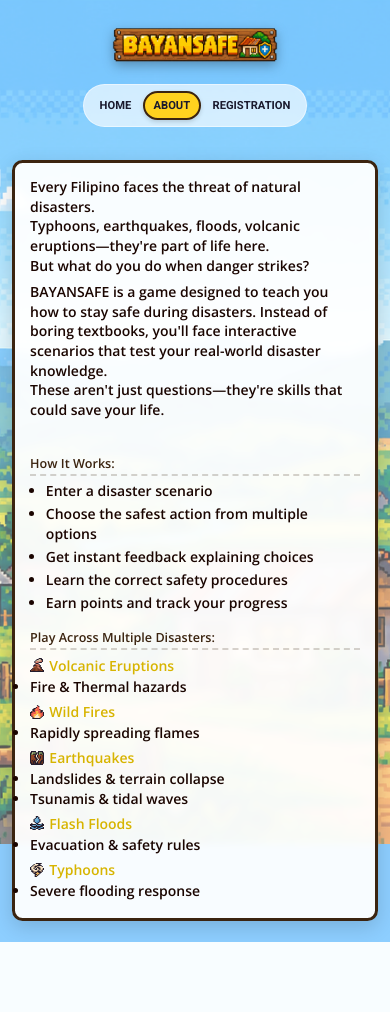
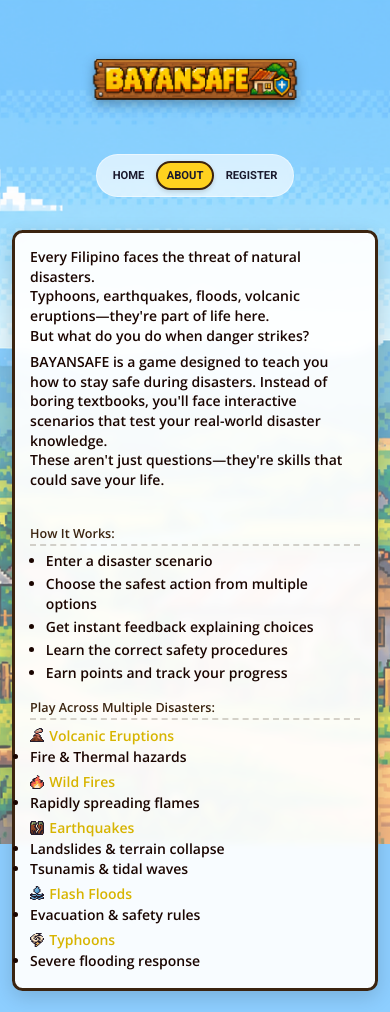
Before and after one commit to Kean-Versoza/BAYANSAFE, a Flask app: page /about in a window 390 px wide. Before the commit the page ends 942 px from the top, so only its background shows below. Run offline with Flask 3, Linux system fonts and the light colour scheme.

Commit message:
oct 14 | 7:23pm

```diff
--- a/static/style.css
+++ b/static/style.css
@@ -13,6 +13,9 @@
     --text: #1a1a2e;
     --parchment: rgba(255, 255, 255, 0.92);
     --topbar-h: 6.875rem;
+    --bar-pad: 1.75rem;     /* space above the logo / nav */
+    --logo-h: 9.5rem;       /* logo height (the nav centers itself on this) */
+    --nav-right: 6rem;      /* distance of the nav from the right edge */
 }
 
 /* One base size that follows the window's width AND height.
@@ -64,21 +67,41 @@ body::before {
     z-index: 1;
 }
 
+/* ---------- Brand Logo (inner pages) ---------- */
+.logo img {
+    height: var(--logo-h);
+    width: auto;
+    max-width: 60vw;
+    display: block;
+    object-fit: contain;
+    filter: drop-shadow(0px 4px 6px rgba(0, 0, 0, 0.3));
+}
+
 /* ---------- Top bar + pill nav ---------- */
 .topbar {
+    position: relative;                 /* the nav is measured from this box */
     display: flex;
     align-items: center;
-    justify-content: space-between;
+    justify-content: flex-start;
     gap: 1rem;
-    padding: 1.75rem 6rem 1.75rem 2.5rem;   /* right padding 2.5rem -> 6rem moves the nav left */
-    min-height: var(--topbar-h);            /* grows if the nav gets taller */
+    padding: var(--bar-pad) 2.5rem;
+    min-height: 7.7rem;                 /* keeps Home's layout unchanged */
     width: 100%;
     flex-shrink: 0;
-    position: relative;
     z-index: 100;
 }
 
+.logo {
+    align-self: center;
+}
+
 .nav-pill {
+    position: absolute;
+    top: calc(var(--bar-pad) + var(--logo-h) / 2);   /* the logo's vertical centre line */
+    right: var(--nav-right);
+    transform: translateY(-50%);                     /* centres the pill on that line */
+    margin: 0;
+
     display: flex;
     justify-content: space-between;
     align-items: center;
@@ -88,7 +111,6 @@ body::before {
     background: rgba(255, 255, 255, 0.65);
     backdrop-filter: blur(6px);
     border: 1px solid rgba(255, 255, 255, 0.5);
-    margin-left: auto;
 }
 
 .nav-pill a {
@@ -475,7 +497,7 @@ body::before {
 /* Short windows (landscape phones, small laptop windows) */
 @media (max-height: 560px) {
     .main-banner img { height: 15rem; }
-    .logo img { height: 5rem; }
+    :root { --logo-h: 5rem; }
     .hero { padding-bottom: 6.5rem; }
     .tagline,
     .hero .tagline,
@@ -492,16 +514,21 @@ body::before {
 @media (max-width: 700px) {
     html { font-size: 14px; }
 
-    .topbar {
-        flex-direction: column;
-        justify-content: center;
-        height: auto;
-        min-height: var(--topbar-h);
-        padding: 0.9rem 1rem;
-        gap: 0.6rem;
+    .frame > .topbar {
+    flex-direction: column;
+    justify-content: center;
+    min-height: 7.7rem;
+    padding: 0.9rem 1rem;
+    gap: 0.6rem;
     }
-    .nav-pill { margin: 0 auto; }
-    .logo img { height: 4.5rem; }
+
+    .nav-pill {
+        position: static;
+        transform: none;
+        margin: 0 auto;
+    }
+
+    :root { --logo-h: 4.5rem; }
 
     .main-banner img {
         height: auto;
--- a/templates/base.html
+++ b/templates/base.html
@@ -22,7 +22,7 @@
             <nav class="nav-pill">
                 <a href="{{ url_for('home') }}" class="{{ 'active' if page == 'home' }}">HOME</a>
                 <a href="{{ url_for('about') }}" class="{{ 'active' if page == 'about' }}">ABOUT</a>
-                <a href="{{ url_for('registration') }}" class="{{ 'active' if page == 'registration' }}">REGISTRATION</a>
+                <a href="{{ url_for('registration') }}" class="{{ 'active' if page == 'registration' }}">REGISTER</a>
             </nav>
         </header>
 
```
